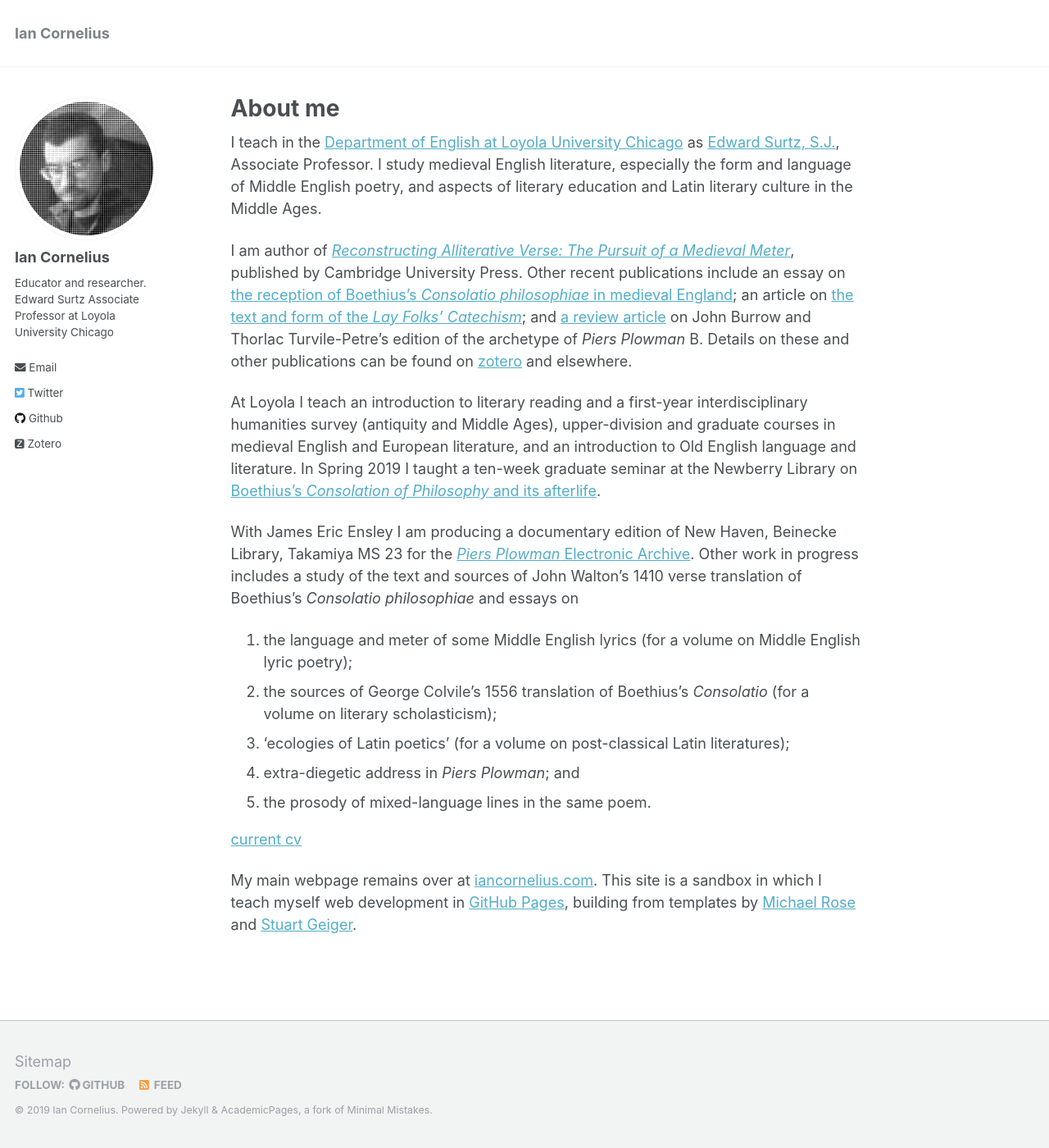
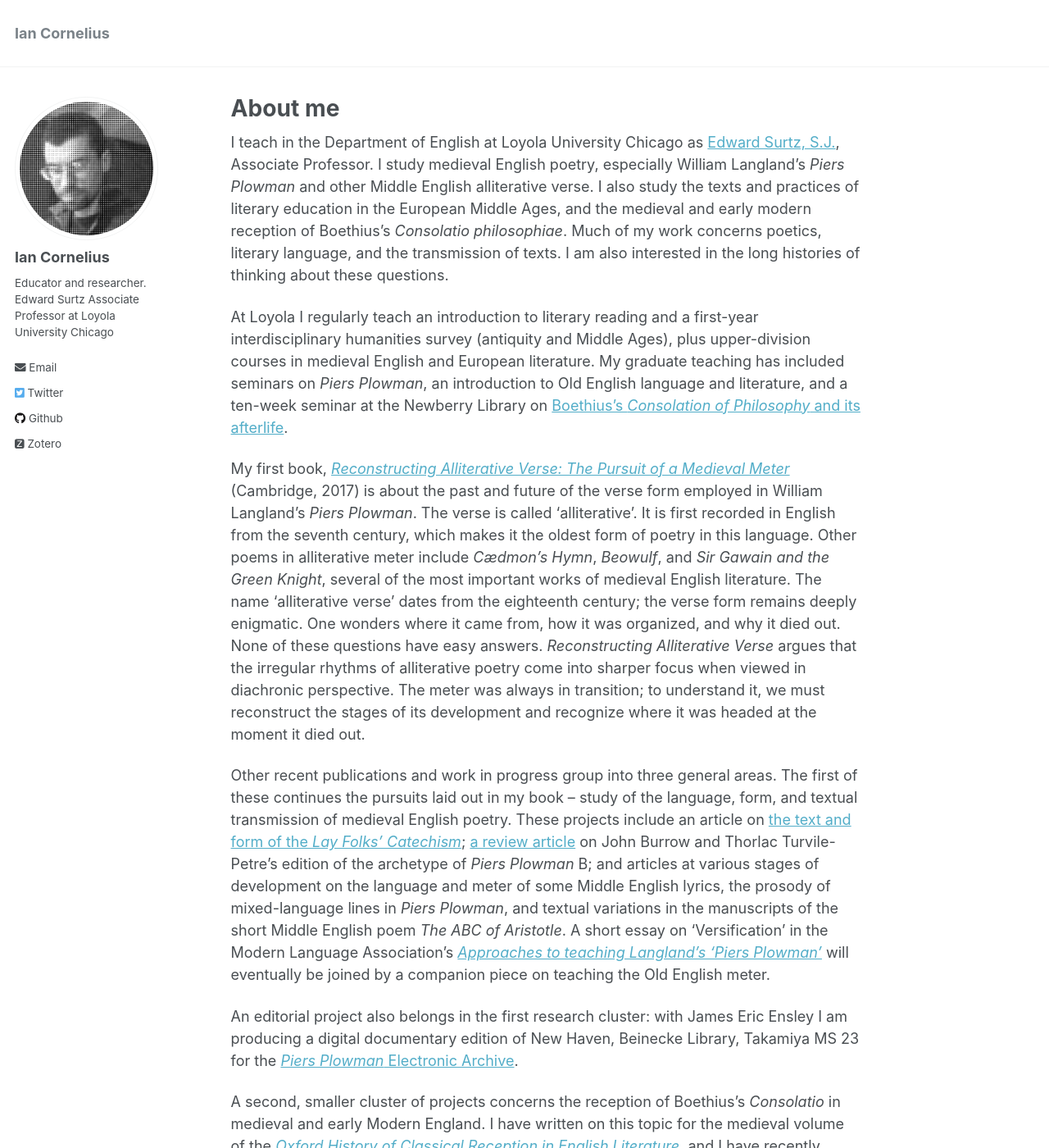
Before and after one commit to icornelius/icornelius.github.io, a Jekyll site: the page built from _pages/about.md, in a window 1280 px wide and 1400 px high. Shown: the whole window at 82% size. Built offline with Jekyll 4.4.1, drawn with Linux system fonts in a browser that asks for light colours; some web fonts are replaced; some of the changed text lies outside the part shown.

Commit message:
rewrite 'about'

```diff
--- a/_pages/about.md
+++ b/_pages/about.md
@@ -1,38 +1,58 @@
 ---
 permalink: /
 title: "About me"
-excerpt: "I teach in the Department of English at Loyola University Chicago"
+excerpt: "I study medieval English poetry, especially William Langland's *Piers Plowman*"
 author_profile: true
 redirect_from:
   - /about/
   - /about.html
 ---
 
-I teach in the [Department of English at Loyola University Chicago](http://www.luc.edu/english/index.shtml) as [Edward Surtz, S.J.](https://www.luc.edu/english/surtz.shtml), Associate Professor.
-I study medieval English literature, especially the form and language of Middle English poetry, and aspects of literary education and Latin literary culture in the Middle Ages.
+I teach in the Department of English at Loyola University Chicago as [Edward Surtz, S.J.](https://www.luc.edu/english/surtz.shtml), Associate Professor.
+I study medieval English poetry, especially William Langland's *Piers Plowman* and other Middle English alliterative verse.
+I also study the texts and practices of literary education in the European Middle Ages,
+and the medieval and early modern reception of Boethius's *Consolatio philosophiae*.
+Much of my work concerns poetics, literary language, and the transmission of texts.
+I am also interested in the long histories of thinking about these questions.
 
-I am author of [*Reconstructing Alliterative Verse: The Pursuit of a Medieval Meter*](http://www.cambridge.org/9781107154100), published by Cambridge University Press.
-Other recent publications include an essay on
-[the reception of Boethius's *Consolatio philosophiae* in medieval England](https://www.oxfordscholarship.com/view/10.1093/acprof:oso/9780199587230.001.0001/acprof-9780199587230-chapter-14);
+At Loyola I regularly teach an introduction to literary reading and a first-year interdisciplinary humanities survey (antiquity and Middle Ages), plus upper-division courses in medieval English and European literature.
+My graduate teaching has included seminars on *Piers Plowman*, an introduction to Old English language and literature, and a ten-week seminar at the Newberry Library on [Boethius's *Consolation of Philosophy* and its afterlife](https://icornelius.github.io/boethius2019/).
+
+My first book, [*Reconstructing Alliterative Verse: The Pursuit of a Medieval Meter*](http://www.cambridge.org/9781107154100) (Cambridge, 2017) is about the past and future of the verse form employed in William Langland's *Piers Plowman*.
+The verse is called 'alliterative'.
+It is first recorded in English from the seventh century, which makes it the oldest form of poetry in this language.
+Other poems in alliterative meter include *Cædmon’s Hymn*, *Beowulf*, and *Sir Gawain and the Green Knight*, several of the most important works of medieval English literature.
+The name 'alliterative verse' dates from the eighteenth century; the verse form remains deeply enigmatic.
+One wonders where it came from, how it was organized, and why it died out.
+None of these questions have easy answers.
+*Reconstructing Alliterative Verse* argues that the irregular rhythms of alliterative poetry come into sharper focus when viewed in diachronic perspective.
+The meter was always in transition;
+to understand it, we must reconstruct the stages of its development and recognize where it was headed at the moment it died out.
+
+Other recent publications and work in progress group into three general areas.
+The first of these continues the pursuits laid out in my book -- study of the language, form, and textual transmission of medieval English poetry.
+These projects include
 an article on [the text and form of the *Lay Folks' Catechism*](https://academic.oup.com/res/article-abstract/70/293/14/5232559);
-and [a review article](https://www.brepolsonline.net/doi/10.1484/J.YLS.5.116161) on John Burrow and Thorlac Turvile-Petre's edition of the archetype of *Piers Plowman* B.
-Details on these and other publications can be found on [zotero](https://www.zotero.org/irc7) and elsewhere.
+[a review article](https://www.brepolsonline.net/doi/10.1484/J.YLS.5.116161) on John Burrow and Thorlac Turvile-Petre's edition of the archetype of *Piers Plowman* B;
+and articles at various stages of development on the language and meter of some Middle English lyrics, the prosody of mixed-language lines in *Piers Plowman*, and textual variations in the manuscripts of the short Middle English poem *The ABC of Aristotle*.
+A short essay on 'Versification' in the Modern Language Association's [*Approaches to teaching Langland's 'Piers Plowman'*](https://www.mla.org/Publications/Bookstore/Approaches-to-Teaching-World-Literature/Approaches-to-Teaching-Langland-s-Piers-Plowman)
+will eventually be joined by a companion piece on teaching the Old English meter.
 
-At Loyola I teach an introduction to literary reading and a first-year interdisciplinary humanities survey (antiquity and Middle Ages), upper-division and graduate courses in medieval English and European literature, and an introduction to Old English language and literature.
-In Spring 2019 I taught a ten-week graduate seminar at the Newberry Library on [Boethius's *Consolation of Philosophy* and its afterlife](https://icornelius.github.io/boethius2019/).
+An editorial project also belongs in the first research cluster:
+with James Eric Ensley I am producing a digital documentary edition of New Haven, Beinecke Library, Takamiya MS 23 for the [*Piers Plowman* Electronic Archive](http://piers.chass.ncsu.edu/).
 
-With James Eric Ensley I am producing a documentary edition of New Haven, Beinecke Library, Takamiya MS 23 for the [*Piers Plowman* Electronic Archive](http://piers.chass.ncsu.edu/).
-Other work in progress includes
-a study of the text and sources of John Walton's 1410 verse translation of Boethius's *Consolatio philosophiae*
-and essays on
-1. the language and meter of some Middle English lyrics (for a volume on Middle English lyric poetry);
-2. the sources of George Colvile's 1556 translation of Boethius's *Consolatio* (for a volume on literary scholasticism);
-3. 'ecologies of Latin poetics' (for a volume on post-classical Latin literatures);
-4. extra-diegetic address in *Piers Plowman*;
-and
-5. the prosody of mixed-language lines in the same poem.
+A second, smaller cluster of projects concerns the reception of Boethius's *Consolatio* in medieval and early Modern England.
+I have written on this topic for the medieval volume of the [*Oxford History of Classical Reception in English Literature*](https://www.oxfordscholarship.com/view/10.1093/acprof:oso/9780199587230.001.0001/acprof-9780199587230-chapter-14),
+and I have recently completed an essay on the sources of George Colvile's 1556 translation of Boethius's text.
+Studies of the text and sources of John Walton's 1410 verse translation of the *Consolatio* will follow, but not soon.
+
+The third area of research centers on medieval literary education, or the disciplines of grammar and rhetoric.
+I surveyed the major historical developments of these disciplines for Wiley-Blackwell's [*Encyclopedia of Medieval Literature in Britain in the British isles*](https://onlinelibrary.wiley.com/doi/abs/10.1002/9781118396957.wbemlb492).
+An essay on 'ecologies of Latin poetics' is in preparation for a global history of post-classical Latin literature.
+
+Details on published work, with some abstracts and links to texts, can be found on [zotero](https://www.zotero.org/irc7) and elsewhere.
 
 [current cv](https://icornelius.github.io/files/cornelius-cv.pdf)
 
-My main webpage remains over at [iancornelius.com](https://www.iancornelius.com).
+An older webpage remains over at [iancornelius.com](https://www.iancornelius.com).
 This site is a sandbox in which I teach myself web development in [GitHub Pages](https://pages.github.com/), building from templates by [Michael Rose](https://mademistakes.com/) and [Stuart Geiger](http://stuartgeiger.com/).
```
